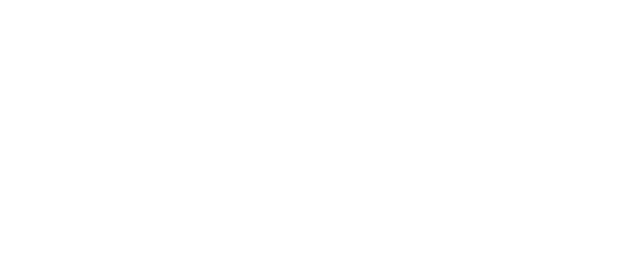
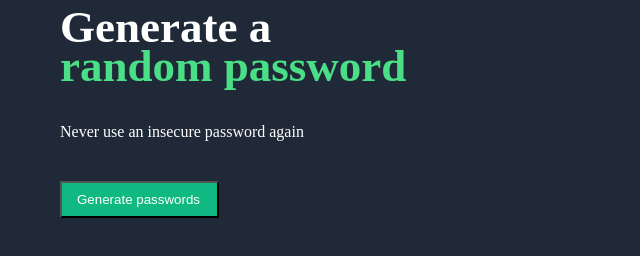
Before and after one commit to codepharm/pw_generator, a plain HTML site: page index.html in a window 1280 px wide. Shown: the whole page, without its empty margins (0-640 px from the left). Drawn offline with Linux system fonts and the light colour scheme.

Commit message:
added css and html contents

```diff
--- a/index.css
+++ b/index.css
@@ -1,3 +1,28 @@
 body {
-  margin: 0;
+    position: absolute;
+    color: #FFFFFF;
+    width: 354px;
+    /* height: 80px; */
+    left: 52px;
+    /* top: 115px; */
+    /* margin: 0; */
+    background-color: #1f2937;
+
 }
+
+#heading {
+    font-family: 'Karla';
+    font-weight: bold;
+    font-size: 30px;
+    line-height: 1.3em;
+
+}
+
+#pw-generator {
+    background-color: #10B981;
+    color: #FFFFFF;
+    justify-content: center;
+    margin-top: 40px;
+    padding: 9px 17px 9px 15px;
+
+}
--- a/index.html
+++ b/index.html
@@ -1,9 +1,15 @@
 <html>
     <head>
-    <link rel="stylesheet" href="index.css" />
+        <link rel="stylesheet" href="index.css">
     </head>
     <body>
+        <section id="heading">
+            <h1>Generate a <span style="color: #4adf86">random password</span></h1>
+        </section>
+        <div>Never use an insecure password again</div>
+        <button id="pw-generator">Generate passwords</button>
         <h1></h1>
+        <h2></h2>
         <script src="index.js"></script>
     </body>
 </html>
```
Lines whose indentation alone changed are shown as unchanged.
